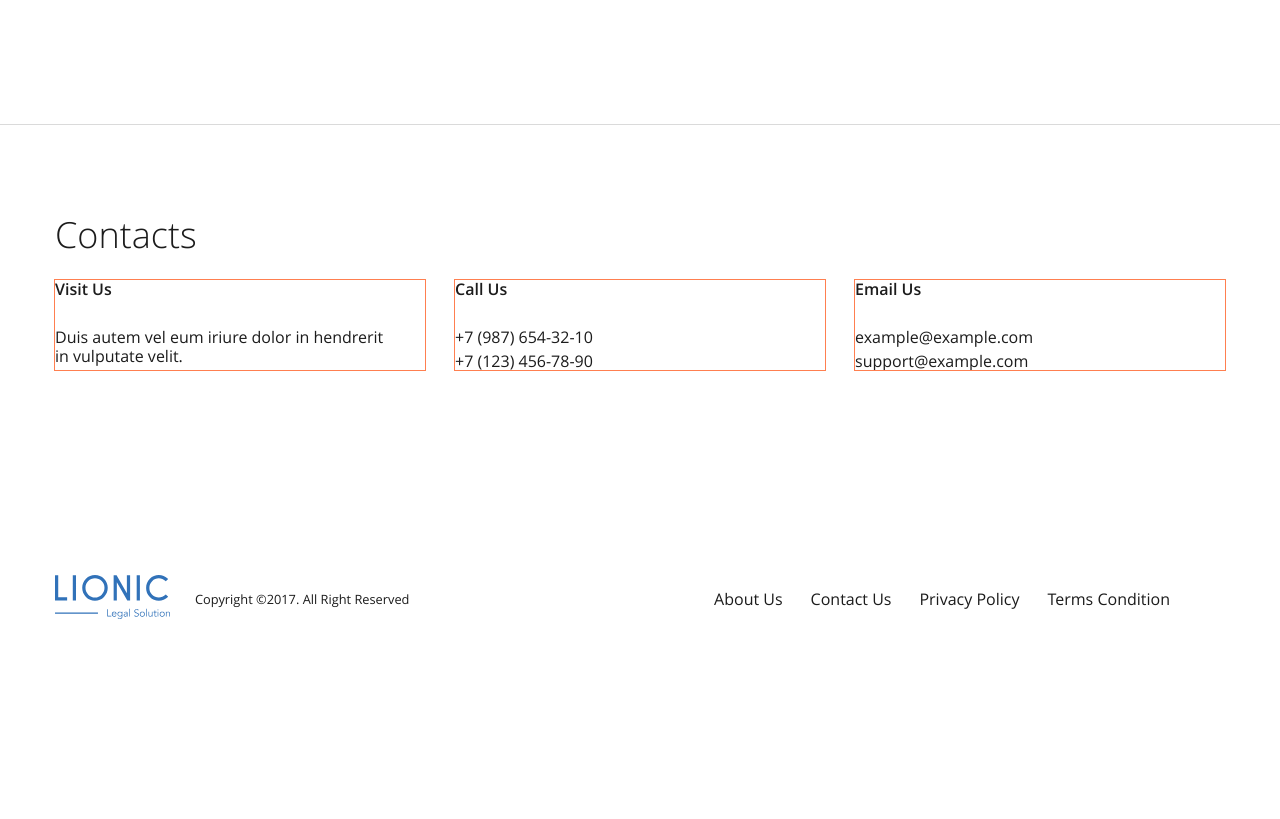
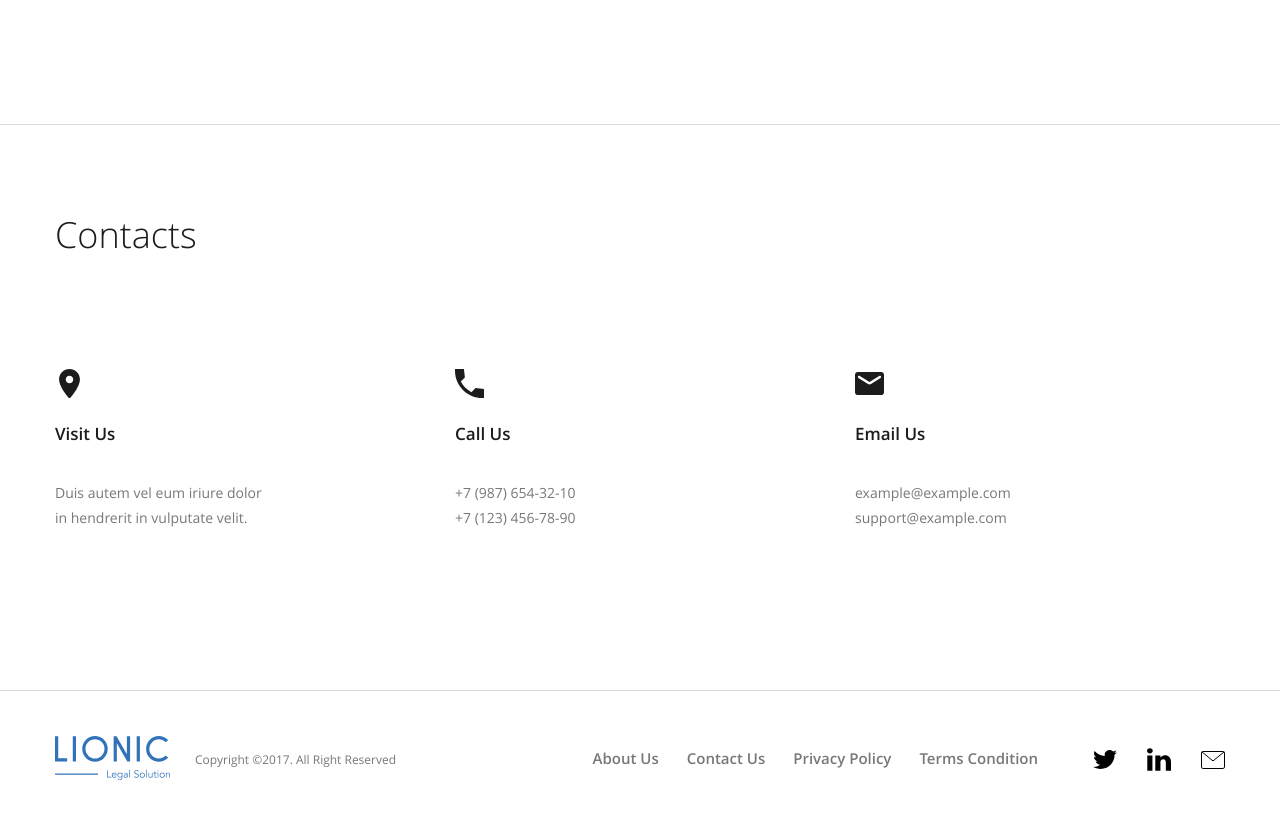
Before and after one commit to st7tech/Lionic, a plain HTML site: page index.html in a window 1280 px wide. Shown: the part 2680-3499 px from the top of the page. Before the commit the page ends 3348 px from the top, so only its background shows below. Drawn offline with Linux system fonts and the light colour scheme.

Commit message:
style(ui): layout styles
Written for basic layout compliance for section:
1. Contacts;
2. Footer.

```diff
--- a/css/style.css
+++ b/css/style.css
@@ -386,7 +386,7 @@ body {
 .clients-avatart img {
   width: 100%;
   height: 100%;
-  border: 2px solid #3132B9;
+  border: 2px solid #3132b9;
   border-radius: 100%;
 }
 
@@ -406,6 +406,14 @@ body {
 
 /* Contacts section start */
 
+.contacts {
+  border-bottom: 1px solid #dadada;
+}
+
+.contacts-title {
+  margin-bottom: 110px;
+}
+
 .contacts-address {
   font-style: normal;
 }
@@ -413,7 +421,11 @@ body {
 .contacts-item {
   flex-direction: column;
   width: 370px;
-  outline: 1px solid coral;
+  padding-top: 50px;
+
+  background-position: left top;
+  background-repeat: no-repeat;
+  background-size: 29px 29px;
 }
 .contacts-item:not(:last-child) {
   margin-right: 30px;
@@ -421,14 +433,35 @@ body {
 
 .contacts-item-caption {
   margin-bottom: 30px;
+
+  font-weight: 600;
+  font-size: 17px;
+  line-height: 180%;
 }
 
 .contacts-item-text {
+  max-width: 214px;
   margin: 0;
+
+  font-size: 14px;
+  line-height: 180%;
+  color: #787878;
 }
 
-.contacts-item-link:not(:last-child) {
-  margin-bottom: 5px;
+.contacts-item-link {
+  font-size: 14px;
+  line-height: 180%;
+  color: #787878;
+}
+
+.contacts-item-address {
+  background-image: url("/img/location.svg");
+}
+.contacts-item-call {
+  background-image: url("/img/phone.svg");
+}
+.contacts-item-email {
+  background-image: url("/img/email.svg");
 }
 
 /* Contacts section end */
@@ -448,6 +481,12 @@ body {
   align-items: center;
 }
 
+.footer-copy {
+  font-size: 12px;
+  line-height: 16px;
+  color: #787878;
+}
+
 .footer-logo {
   margin-right: 25px;
 }
@@ -460,4 +499,35 @@ body {
   margin-right: 55px;
 }
 
+.footer-link {
+  font-weight: 600;
+  line-height: 20px;
+  font-size: 15px;
+  color: #787878;
+}
+
+.social-icons-item:not(:last-child) {
+  margin-right: 30px;
+}
+
+.social-icon-link {
+  display: block;
+  width: 24px;
+  height: 24px;
+
+  background-repeat: no-repeat;
+  background-position: center;
+  background-size: contain;
+}
+
+.social-icon-tw {
+  background-image: url('/img/twitter.svg');
+}
+.social-icon-linkedin {
+  background-image: url('/img/in.svg');
+}
+.social-icon-email {
+  background-image: url('/img/email-footer.svg');
+}
+
 /* Footer section end */
--- a/index.html
+++ b/index.html
@@ -337,14 +337,14 @@
           <h2 class="section-title contacts-title">Contacts</h2>
           <address class="contacts-address">
             <ul class="contacts-list list-reset flex">
-              <li class="contacts-item flex">
+              <li class="contacts-item flex contacts-item-address">
                 <strong class="contacts-item-caption">Visit Us</strong>
                 <p class="contacts-item-text">
                   Duis autem vel eum iriure dolor in&nbsp;hendrerit
                   in&nbsp;vulputate velit.
                 </p>
               </li>
-              <li class="contacts-item flex">
+              <li class="contacts-item flex contacts-item-call">
                 <strong class="contacts-item-caption">Call Us</strong>
                 <a href="tel:+79876543210" class="contacts-item-link"
                   >+7 (987) 654-32-10</a
@@ -353,7 +353,7 @@
                   >+7 (123) 456-78-90</a
                 >
               </li>
-              <li class="contacts-item flex">
+              <li class="contacts-item flex contacts-item-email">
                 <strong class="contacts-item-caption">Email Us</strong>
                 <a href="mailto:example@example.com" class="contacts-item-link">
                   example@example.com
@@ -383,24 +383,24 @@
           </a>
           <small class="footer-copy">Copyright ©2017. All Right Reserved</small>
         </div>
-        <div class="footer-right">
+        <div class="footer-right flex">
           <nav class="footer-nav">
             <ul class="footer-nav-list list-reset flex">
               <li class="footer-nav-item">
-                <a href="#" target="_blank">About Us</a>
+                <a href="#" target="_blank" class="footer-link">About Us</a>
               </li>
               <li class="footer-nav-item">
-                <a href="#" target="_blank">Contact Us</a>
+                <a href="#" target="_blank" class="footer-link">Contact Us</a>
               </li>
               <li class="footer-nav-item">
-                <a href="#" target="_blank">Privacy Policy</a>
+                <a href="#" target="_blank" class="footer-link">Privacy Policy</a>
               </li>
               <li class="footer-nav-item">
-                <a href="#" target="_blank">Terms Condition</a>
+                <a href="#" target="_blank" class="footer-link">Terms Condition</a>
               </li>
             </ul>
           </nav>
-          <ul class="social-icons-list list-reset">
+          <ul class="social-icons-list list-reset flex">
             <li class="social-icons-item">
               <a href="" class="social-icon-link social-icon-tw"></a>
             </li>
@@ -408,7 +408,7 @@
               <a href="" class="social-icon-link social-icon-linkedin"></a>
             </li>
             <li class="social-icons-item">
-              <a href="" class="social-icon-link social-icon-main"></a>
+              <a href="" class="social-icon-link social-icon-email"></a>
             </li>
           </ul>
         </div>
```
Also changed, not shown: img/email-footer.svg (added), img/email.svg (added), img/in.svg (added), img/location.svg (added), img/phone.svg (added), img/twitter.svg (added).
